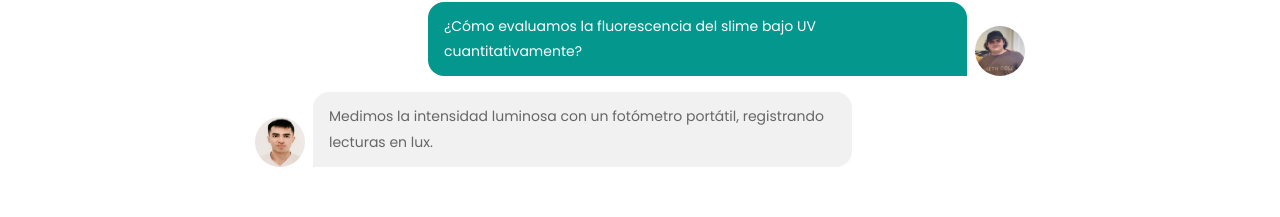
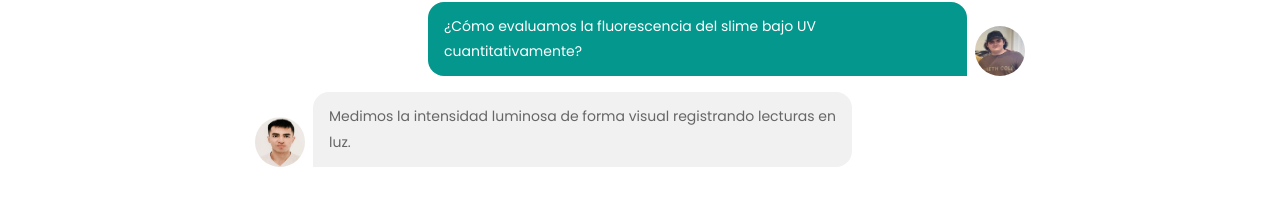
Before and after one commit to OferTrabajo/Slimelab, a plain HTML site: page preguntas.html in a window 1280 px wide. Shown: the part 1048-1265 px from the top of the page. Drawn offline with nearby package versions, Linux system fonts and the light colour scheme; a web font is replaced by a local one.

Commit message:
Add files via upload

```diff
--- a/preguntas.html
+++ b/preguntas.html
@@ -196,8 +196,8 @@
         <div class="chat-message chat-left">
           <img src="images/perf4.jpeg" alt="Agustín Londoño Gonzales" />
           <div class="chat-bubble">
-            Medimos la intensidad luminosa con un fotómetro portátil,
-            registrando lecturas en lux.
+            Medimos la intensidad luminosa de forma visual
+            registrando lecturas en luz.
           </div>
         </div>
         <!-- Lab 3 Chat -->
```
